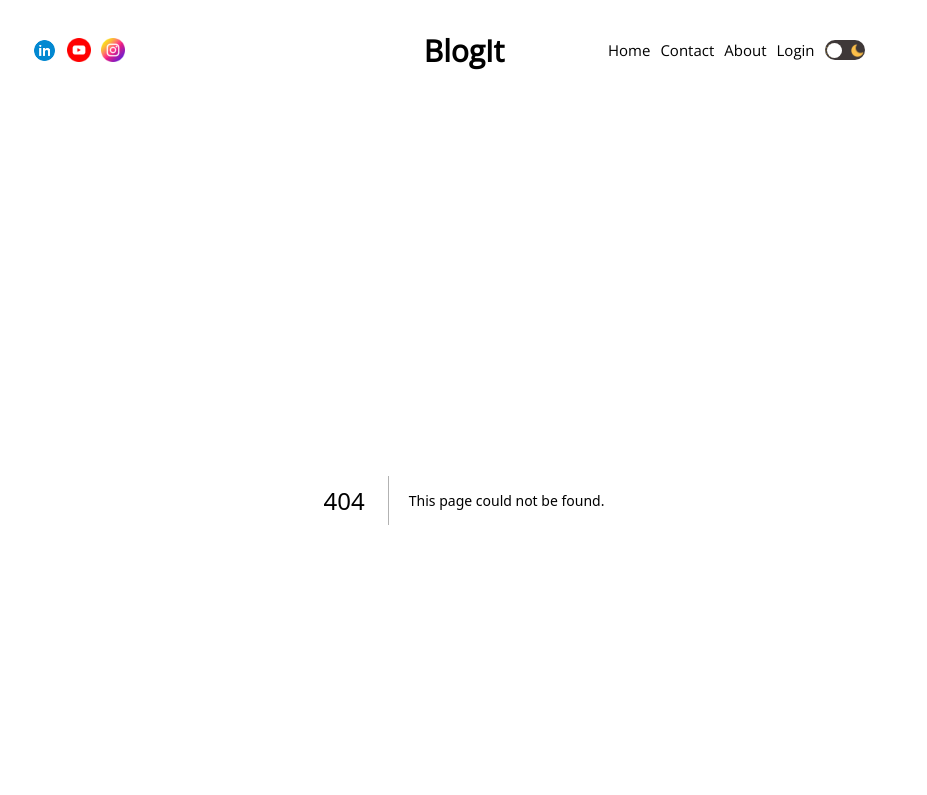
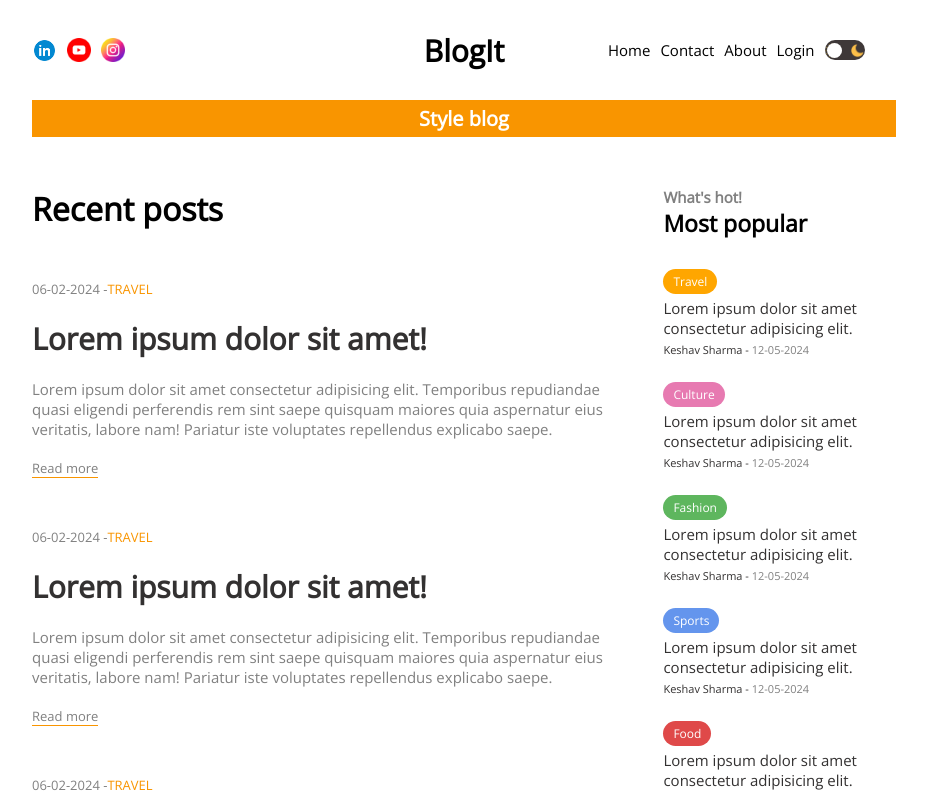
Before and after one commit to ShrutiWatave/BlogIt-Next, a Next.js app: page /blog in a window 1280 px wide. Before the commit this address had no page. Shown: the top 795 px of the page, without its empty margins (176-1103 px from the left). Built offline with nearby package versions, Linux system fonts and the light colour scheme.

Commit message:
Blog page

```diff
--- /dev/null
+++ b/src/app/blog/blogPage.module.css
@@ -0,0 +1,12 @@
+.title{
+    background-color: rgb(249, 149, 0);
+    color: white;
+    padding: 5px 10px;
+    text-align: center;
+    font-size: 20px;
+}
+
+.content{
+    display: flex;
+    gap: 50px;
+}
--- /dev/null
+++ b/src/app/blog/page.jsx
@@ -0,0 +1,18 @@
+import React from 'react'
+import styles from './blogPage.module.css'
+import CardList from '@/components/CardList/CardList'
+import Menu from '@/components/Menu/Menu'
+
+const blogPage = () => {
+  return (
+    <div className={styles.container}>
+      <h1 className={styles.title}>Style blog</h1>
+      <div className={styles.content}>
+        <CardList/>
+        <Menu/>
+      </div>
+    </div>
+  )
+}
+
+export default blogPage
--- a/src/components/MenuCategories/menuCategories.module.css
+++ b/src/components/MenuCategories/menuCategories.module.css
@@ -4,7 +4,6 @@
     display: flex;
     flex-wrap: wrap;
     gap: 20px;
-    /* flex: 50%; */
 
 }
 
@@ -13,8 +12,6 @@
     font-size: 12px;
     border-radius: 10px;
     font-weight: 100;
-    /* width: 25%;
-    height: 30px; */
 }
 
 .sports{
```
Also changed, not shown: src/components/Menu/Menu.jsx (line endings or trailing spaces).
